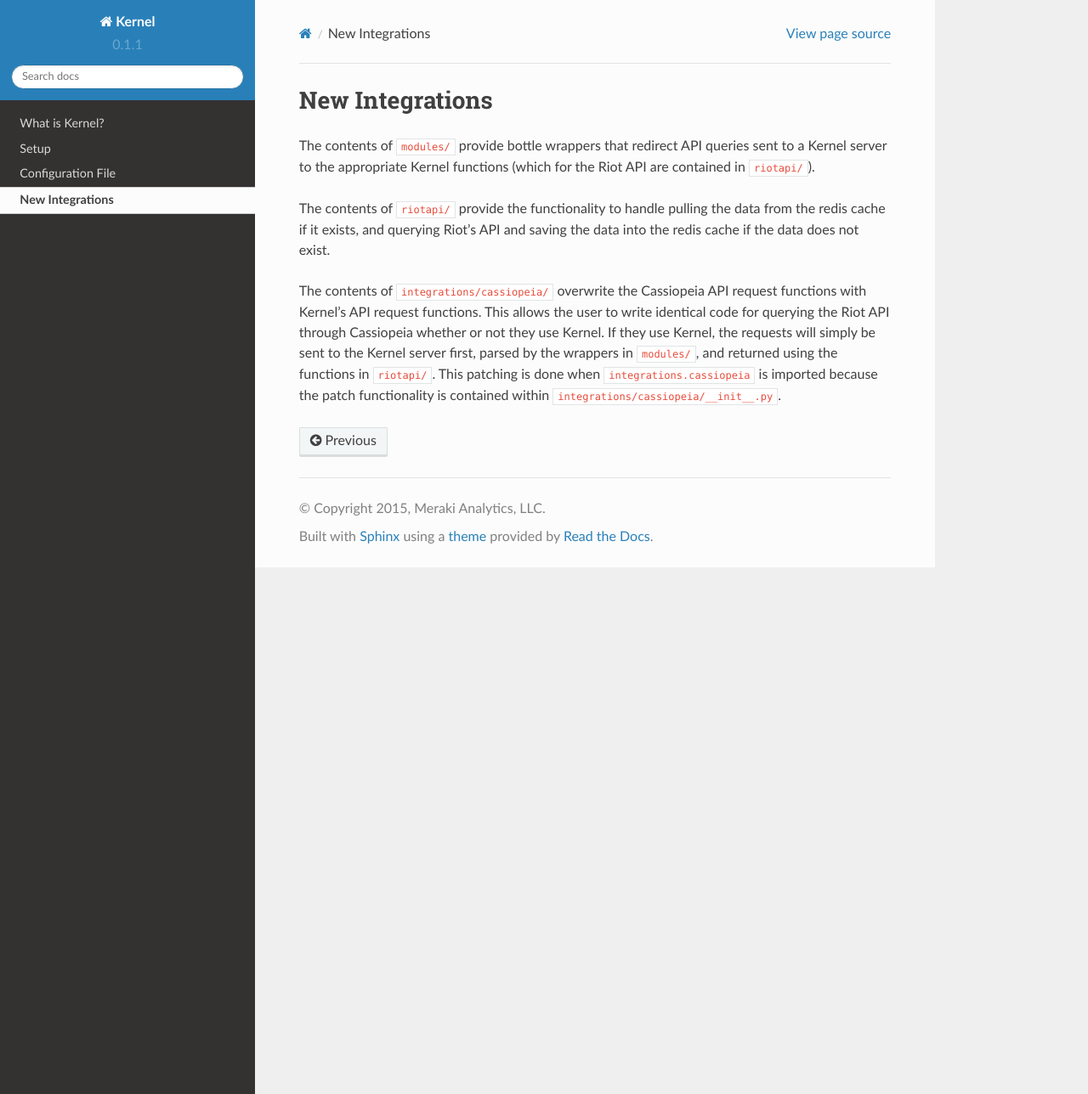
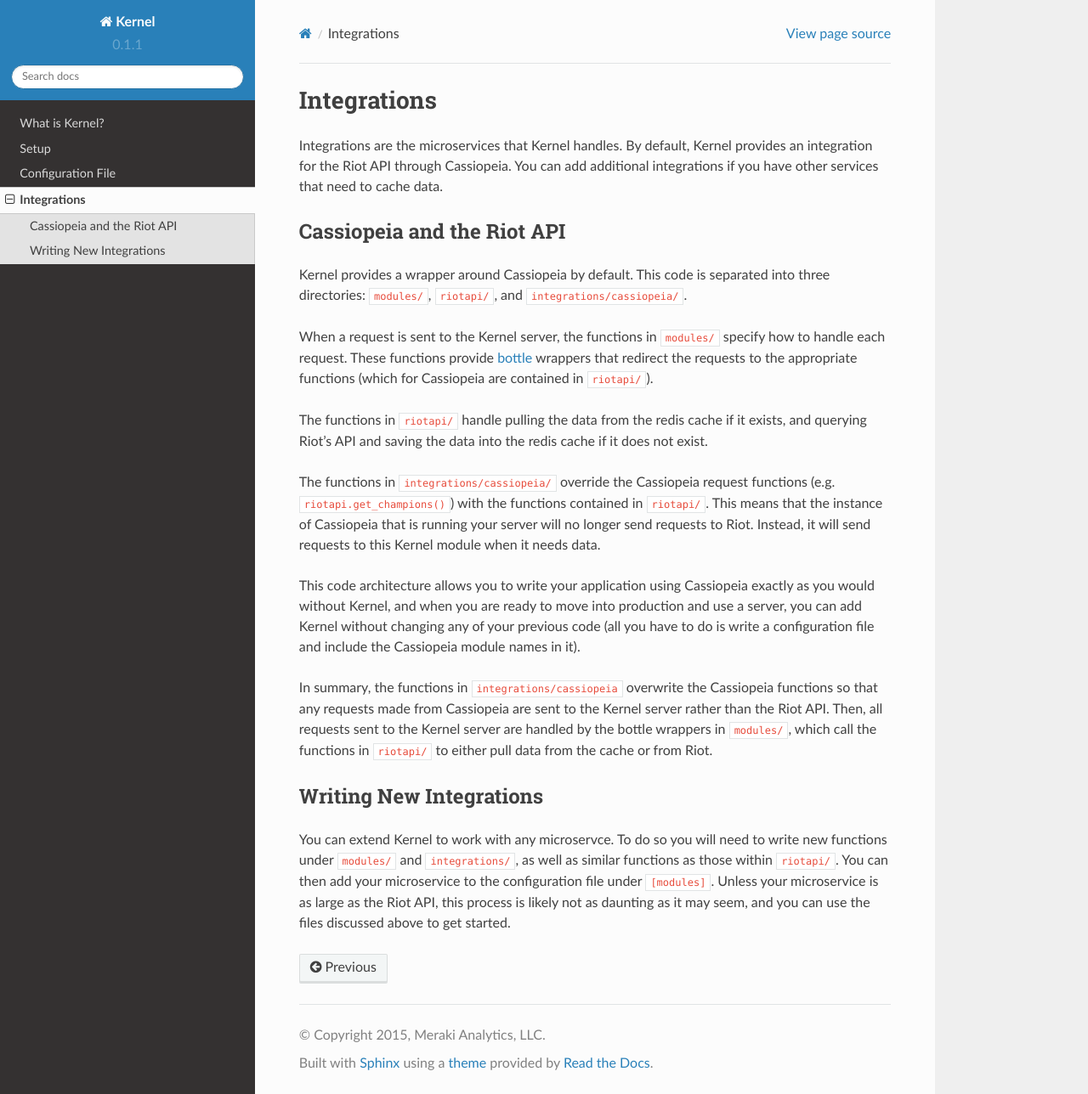
Before and after one commit to meraki-analytics/kernel, a Sphinx documentation site: the page built from doc/integrations.rst, in a window 1280 px wide and 1288 px high. Shown: the whole window at 85% size. Built offline with Sphinx 7.4.7 and the Read the Docs theme 2.0.0, drawn with Linux system fonts in a browser that asks for light colours.

Commit message:
doc update

```diff
--- a/doc/integrations.rst
+++ b/doc/integrations.rst
@@ -1,8 +1,25 @@
-New Integrations
-################
+Integrations
+############
 
-The contents of ``modules/`` provide bottle wrappers that redirect API queries sent to a Kernel server to the appropriate Kernel functions (which for the Riot API are contained in ``riotapi/``).
+Integrations are the microservices that Kernel handles. By default, Kernel provides an integration for the Riot API through Cassiopeia. You can add additional integrations if you have other services that need to cache data.
 
-The contents of ``riotapi/`` provide the functionality to handle pulling the data from the redis cache if it exists, and querying Riot's API and saving the data into the redis cache if the data does not exist.
+Cassiopeia and the Riot API
+^^^^^^^^^^^^^^^^^^^^^^^^^^^
 
-The contents of ``integrations/cassiopeia/`` overwrite the Cassiopeia API request functions with Kernel's API request functions. This allows the user to write identical code for querying the Riot API through Cassiopeia whether or not they use Kernel. If they use Kernel, the requests will simply be sent to the Kernel server first, parsed by the wrappers in ``modules/``, and returned using the functions in ``riotapi/``. This patching is done when ``integrations.cassiopeia`` is imported because the patch functionality is contained within ``integrations/cassiopeia/__init__.py``.
+Kernel provides a wrapper around Cassiopeia by default. This code is separated into three directories: ``modules/``, ``riotapi/``, and ``integrations/cassiopeia/``.
+
+When a request is sent to the Kernel server, the functions in ``modules/`` specify how to handle each request. These functions provide `bottle <https://github.com/bottlepy/bottle>`_ wrappers that redirect the requests to the appropriate functions (which for Cassiopeia are contained in ``riotapi/``).
+
+The functions in ``riotapi/`` handle pulling the data from the redis cache if it exists, and querying Riot's API and saving the data into the redis cache if it does not exist.
+
+The functions in ``integrations/cassiopeia/`` override the Cassiopeia request functions (e.g. ``riotapi.get_champions()``) with the functions contained in ``riotapi/``. This means that the instance of Cassiopeia that is running your server will no longer send requests to Riot. Instead, it will send requests to this Kernel module when it needs data.
+
+This code architecture allows you to write your application using Cassiopeia exactly as you would without Kernel, and when you are ready to move into production and use a server, you can add Kernel without changing any of your previous code (all you have to do is write a configuration file and include the Cassiopeia module names in it).
+
+In summary, the functions in ``integrations/cassiopeia`` overwrite the Cassiopeia functions so that any requests made from Cassiopeia are sent to the Kernel server rather than the Riot API. Then, all requests sent to the Kernel server are handled by the bottle wrappers in ``modules/``, which call the functions in ``riotapi/`` to either pull data from the cache or from Riot.
+
+
+Writing New Integrations
+^^^^^^^^^^^^^^^^^^^^^^^^
+
+You can extend Kernel to work with any microservce. To do so you will need to write new functions under ``modules/`` and ``integrations/``, as well as similar functions as those within ``riotapi/``. You can then add your microservice to the configuration file under ``[modules]``. Unless your microservice is as large as the Riot API, this process is likely not as daunting as it may seem, and you can use the files discussed above to get started.
--- a/doc/setup.rst
+++ b/doc/setup.rst
@@ -14,7 +14,7 @@ Next, add the newly downloaded kernel source directory to your ``PYTHONPATH`` en
 
 On Windows, follow the instructions `here <https://www.microsoft.com/resources/documentation/windows/xp/all/proddocs/en-us/sysdm_advancd_environmnt_addchange_variable.mspx?mfr=true>`_. Note that if you need multiple paths on your ``PYTHONPATH``, you can separate them by a ``;``.
 
-On Mac or Linux, add ``export PYTHONPATH=$PYTHONPATH:<CASSIOPEIA PATH>`` to the end of your shell rc file (this should be ``~/.bashrc`` for most), where ``<CASSIOPEIA PATH>`` is the path of the directory you cloned, or the cassiopeia.zip file you downloaded.
+On Mac or Linux, add ``export PYTHONPATH=$PYTHONPATH:<KERNEL PATH>`` to the end of your shell rc file (this should be ``~/.bashrc`` for most), where ``<KERNEL PATH>`` is the path of the directory you cloned, or the kernel.zip file you downloaded.
 
 Restart your terminal.
 
--- a/doc/whatis.rst
+++ b/doc/whatis.rst
@@ -23,7 +23,7 @@ By using a server with Kernel as an intermediary between your application and th
 Updating Data
 """""""""""""
 
-As mentioned above, when a user requests data that is not stored in the Redis cache, that data is pulled from the appropriate microservice and is stored in the Redis cache. Any future calls that request the same data will load it from the Redis cache rather than making a call to the appropriate microservice (which may be time consuming). However, you or the user may wish to force the data to be updated by querying the microservice rather than getting old data from the cache. In order to refresh this data, you can include ``force_update=True`` in any function call within Kernel and the Redis cache will not be queried; instead, the call will be made to the appropriate microservice and the results in the Redis cache will be updated.
+As mentioned above, when a user requests data that is not stored in the Redis cache, that data is pulled from the appropriate microservice and is stored in the Redis cache. Any future calls that request the same data will load it from the Redis cache rather than making a call to the appropriate microservice (which may be time consuming). However, you or the user may wish to force the data to be updated by querying the microservice rather than getting old data from the cache. In order to do so, you can include ``force_update=True`` in any function call within Kernel and the Redis cache will not be queried; instead, the call will be made to the appropriate microservice and the results in the Redis cache will be updated.
 
 
 Redis
```
Also changed, not shown: doc/config.rst (+24 -0 lines).
